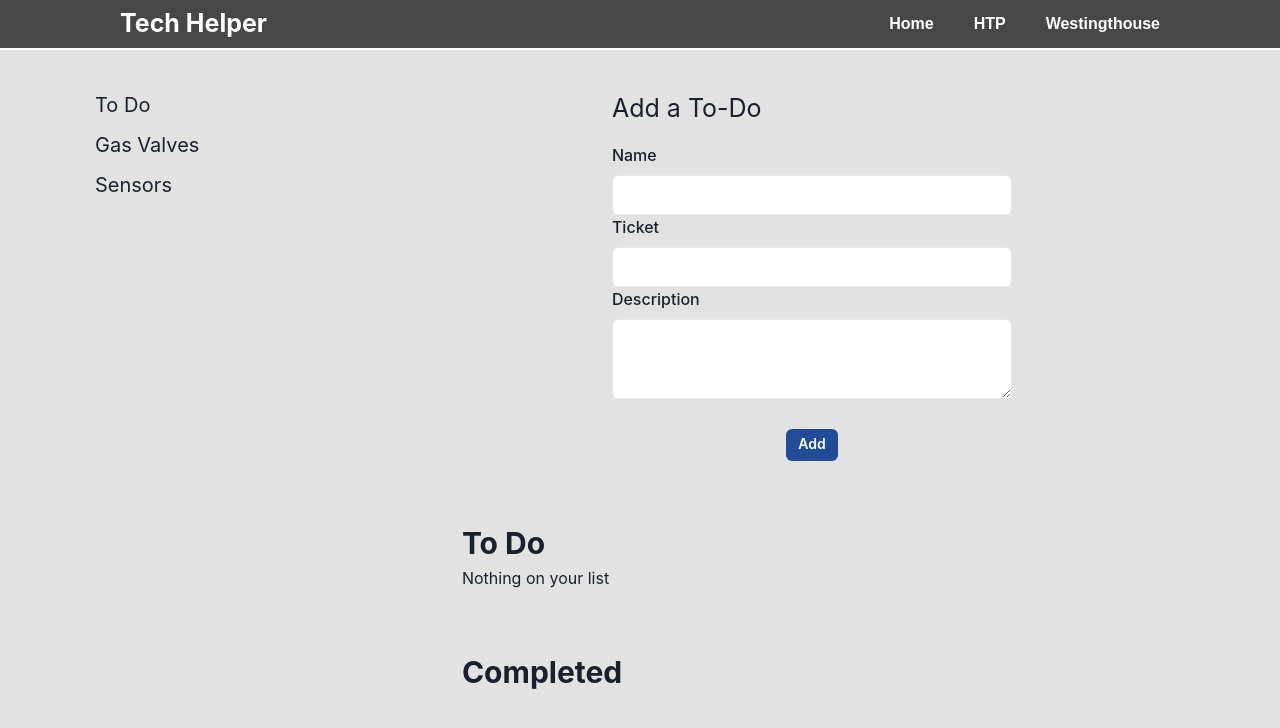
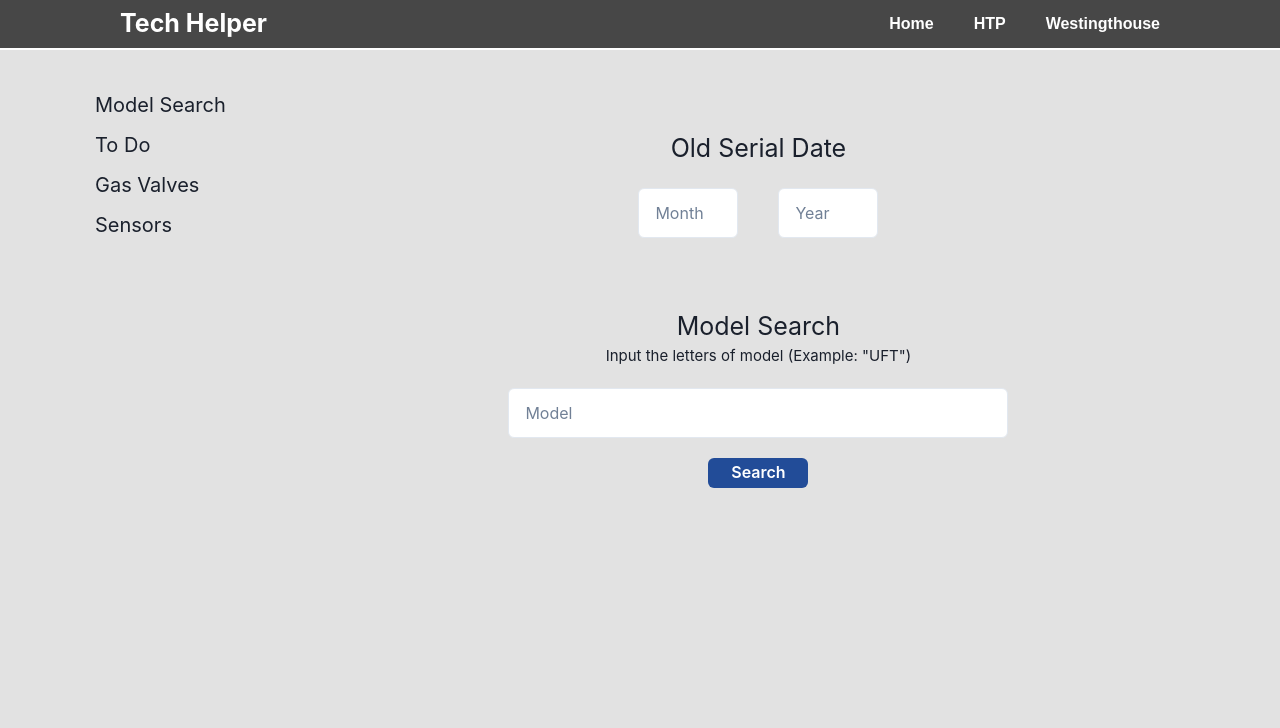
Before and after one commit to Erick-Bravo/tech_helper, a React (Create React App) app: page / in a window 1280 px wide. Shown: the top 728 px of the page. Built offline with nearby package versions, Linux system fonts and the light colour scheme.

Commit message:
search now at home screen

```diff
--- a/src/App.tsx
+++ b/src/App.tsx
@@ -1,6 +1,6 @@
 import { BrowserRouter as Router, Routes, Route } from "react-router-dom";
 import Westinghouse from "./pages/Westinghouse";
-import HTP from "./pages/HTP";
+import HTP from "./pages/Search";
 import { Box } from "@chakra-ui/react";
 import NavBar from "./components/NavBar";
 import Home from "./pages/Home";
--- a/src/pages/HTP.tsx
+++ /dev/null
@@ -1,51 +0,0 @@
-import { Box, Flex, Text } from "@chakra-ui/react";
-import ModelSearch from "../components/Links_HTP/ModelSearch";
-import { offWhite } from "../globals";
-import { useState } from "react";
-import OldAssModel from "../components/Links_HTP/OldAssModel";
-import TextLinks from "../components/TextLinks";
-
-// enum HTPSwitch {
-//   ModelSearch = "Model Search",
-//   OldAssModel = "Old Ass Model Date",
-// }
-
-const HTP = () => {
-  // const [htpSwitch, setHTPSwitch] = useState("");
-
-  // const resourceData = [
-  //   { enum: HTPSwitch.ModelSearch },
-  //   { enum: HTPSwitch.OldAssModel },
-  // ];
-
-  // const HTPSwitchController = (type: string) => {
-  //   switch (type) {
-  //     case HTPSwitch.OldAssModel:
-  //       return <OldAssModel />;
-  //     default:
-  //       return  <ModelSearch />;
-  //   }
-  // };
-
-  return (
-    <Flex h="100%" p="40px 20px">
-      <Box w="300px" ml="75px" fontSize="20px" >
-        {/* {resourceData.map((resource) => {
-          return (
-            <Box key={resource.enum}>
-              <TextLinks resource={resource} setHTPSwitch={setHTPSwitch} />
-            </Box>
-          );
-        })} */}
-      </Box>
-      <Flex w="100%"  alignItems="center" flexDir="column" mr="150px">
-        <Text fontSize="25px">Model</Text>
-        <ModelSearch />
-        <Text mt="50px" fontSize="25px">Old Serial Date</Text>
-        <OldAssModel />
-      </Flex>
-    </Flex>
-  );
-};
-
-export default HTP;
--- a/src/pages/Home.tsx
+++ b/src/pages/Home.tsx
@@ -5,20 +5,23 @@ import ToDo from "../components/Links_Home/ToDo";
 import GasValves from "../components/Links_Home/GasValves";
 import Sensors from "../components/Links_Home/Sensors";
 import TextLinks from "../components/TextLinks";
+import Search from "./Search";
 
 enum HomeSwitch {
   ToDo = "To Do",
   GasValves = "Gas Valves",
   Sensors = "Sensors",
+  ModelSearch = "Model Search"
 }
 
 const Home = () => {
   const [homeSwitch, setHomeSwitch] = useState("");
 
   const resourceData = [
+    { enum: HomeSwitch.ModelSearch },
     { enum: HomeSwitch.ToDo },
     { enum: HomeSwitch.GasValves },
-    { enum: HomeSwitch.Sensors },
+    { enum: HomeSwitch.Sensors }
   ];
 
   const HomeSwitchController = (type: string) => {
@@ -27,14 +30,16 @@ const Home = () => {
         return <GasValves />;
       case HomeSwitch.Sensors:
         return <Sensors />;
+      case HomeSwitch.ToDo:
+        return <ToDo />;
       default:
-        return <ToDo />;
+        return <Search />;
     }
   };
 
   return (
     <Flex p="40px 20px">
-      <Box w="300px" ml="75px" fontSize="20px">
+      <Box w="200px" ml="75px" fontSize="20px">
         {resourceData.map((resource) => {
           return (
             <Box key={resource.enum}>
@@ -43,7 +48,7 @@ const Home = () => {
           );
         })}
       </Box>
-      <Flex w="1000px" justifyContent="center">
+      <Flex w="100%" justifyContent="center">
         {HomeSwitchController(homeSwitch)}
       </Flex>
     </Flex>
--- /dev/null
+++ b/src/pages/Search.tsx
@@ -0,0 +1,24 @@
+import { Box, Flex, Text } from "@chakra-ui/react";
+import ModelSearch from "../components/Links_HTP/ModelSearch";
+import { offWhite } from "../globals";
+import { useState } from "react";
+import OldAssModel from "../components/Links_HTP/OldAssModel";
+import TextLinks from "../components/TextLinks";
+
+
+const Search = () => {
+
+  return (
+    <Flex h="100%" p="40px 0px" justifyContent="center" alignItems="center">
+      <Flex w="100%"  alignItems="center" flexDir="column">
+        <Text fontSize="25px">Old Serial Date</Text>
+        <OldAssModel />
+        <Text mt="50px" fontSize="25px">Model Search</Text>
+        <Text fontSize="15px">Input the letters of model (Example: "UFT")</Text>
+        <ModelSearch />
+      </Flex>
+    </Flex>
+  );
+};
+
+export default Search;
```
